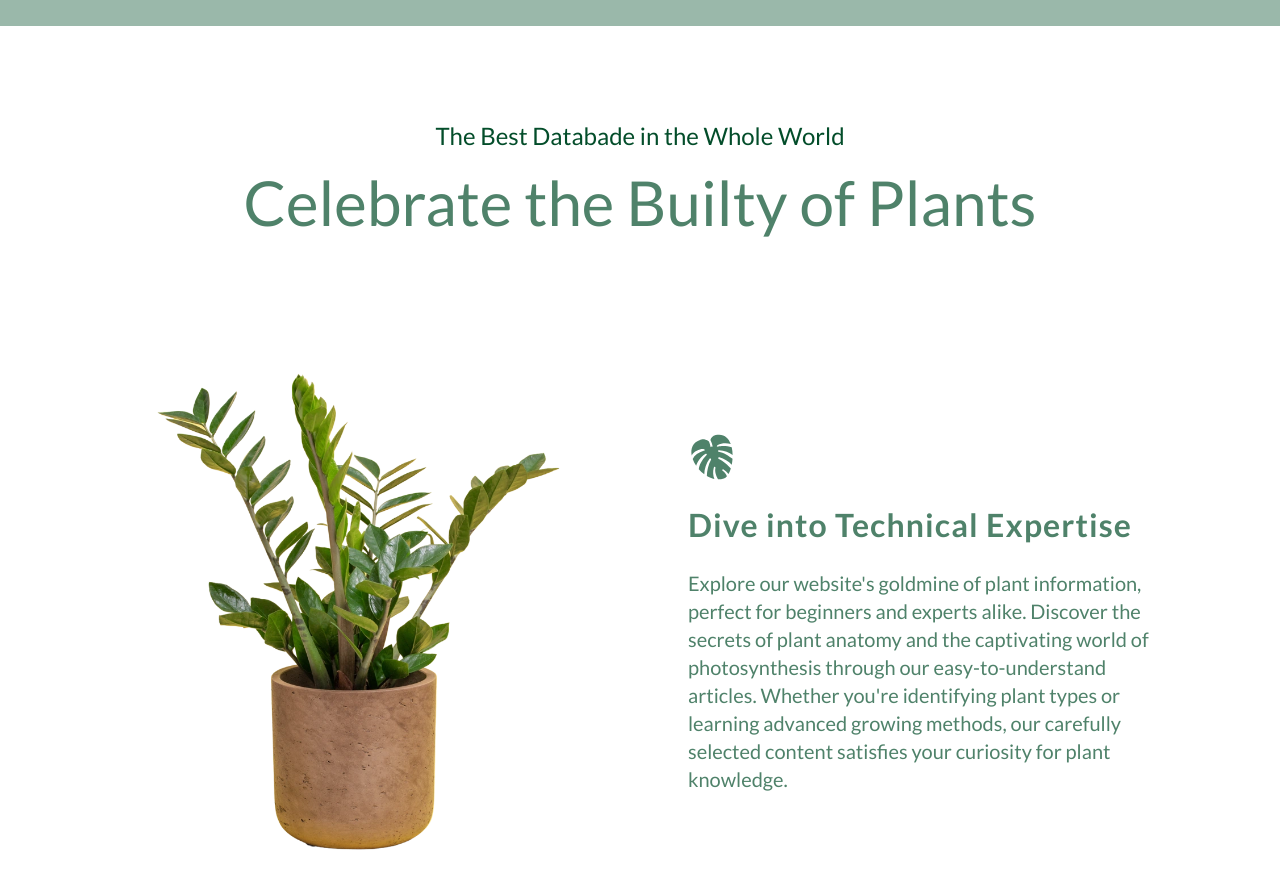
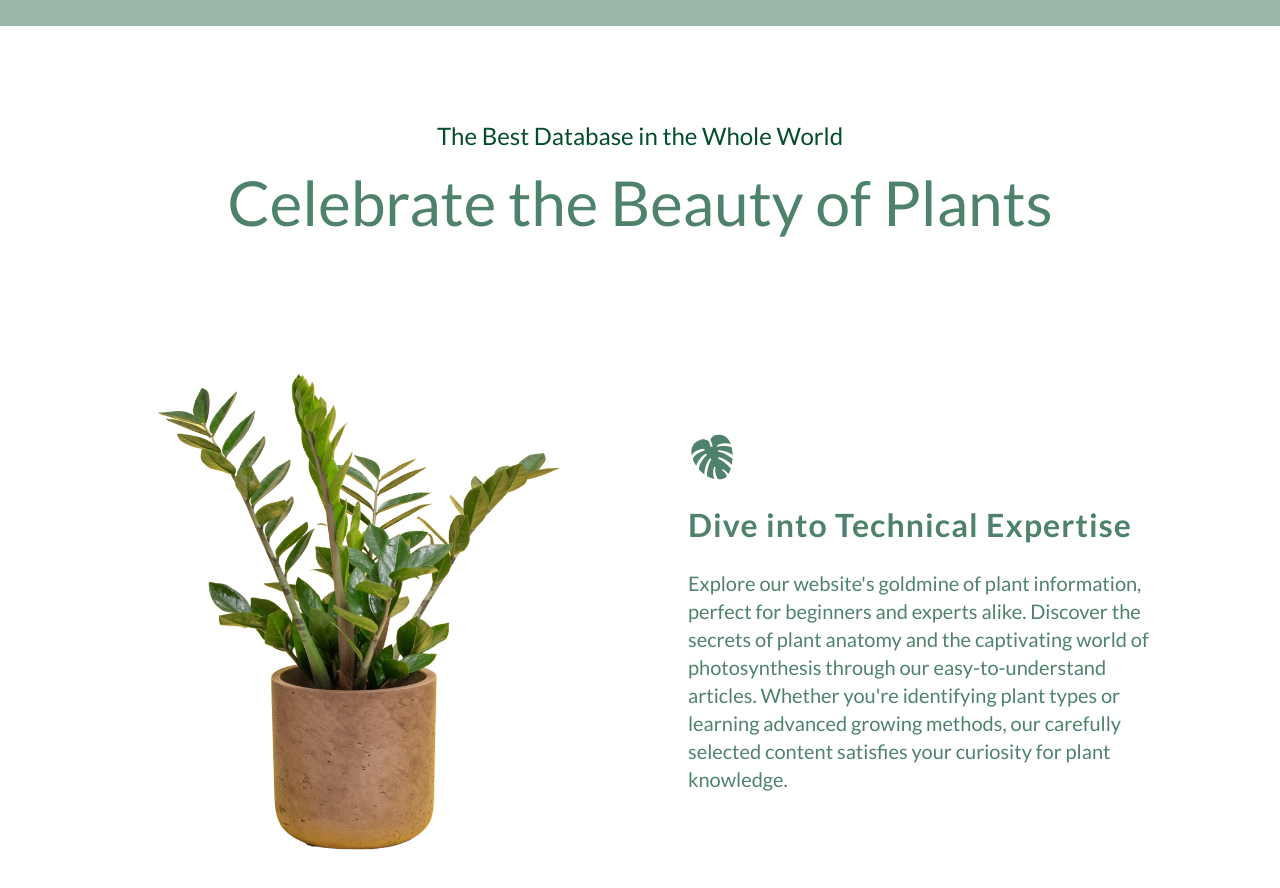
Before and after one commit to future-cs/verdant, a React (Create React App) app: page / in a window 1280 px wide. Shown: the part 780-1668 px from the top of the page. Built offline with nearby package versions, Linux system fonts and the light colour scheme.

Commit message:
Search Fix

```diff
--- a/src/components/Header.js
+++ b/src/components/Header.js
@@ -4,7 +4,7 @@ import { HiMagnifyingGlass, HiBars3, HiOutlineXMark } from "react-icons/hi2";
 
 function HeaderComponent({ onSearch, isSticky, onHome }) {
   const [navInput, setNavInput] = useState("");
-  const [openNav, setOpenNav] = useState(false);
+  const [openNav, setOpenNav] = useState(true);
 
   function handleScroll(e, id) {
     e.preventDefault();
--- a/src/components/How.js
+++ b/src/components/How.js
@@ -8,9 +8,9 @@ export default function How() {
       <div className="how" id="how">
         <div className="how-header">
           <span className="how-subhead">
-            The Best Databade in the Whole World
+            The Best Database in the Whole World
           </span>
-          <h2>Celebrate the Builty of Plants</h2>
+          <h2>Celebrate the Beauty of Plants</h2>
         </div>
         <div className="section-how-content">
           <div className="section-how-img-div">
--- a/src/components/SearchList.js
+++ b/src/components/SearchList.js
@@ -48,7 +48,7 @@ export default function SearchList({ searchURL, onArticle }) {
       <div className="list" id="list">
         <div className="list-header">
           <span className="list-subhead">
-            {fetchedData.length} results for yout search.
+            {fetchedData.length} results for your search.
           </span>
         </div>
         {NoResults ? <NoResults /> : <></>}
```
